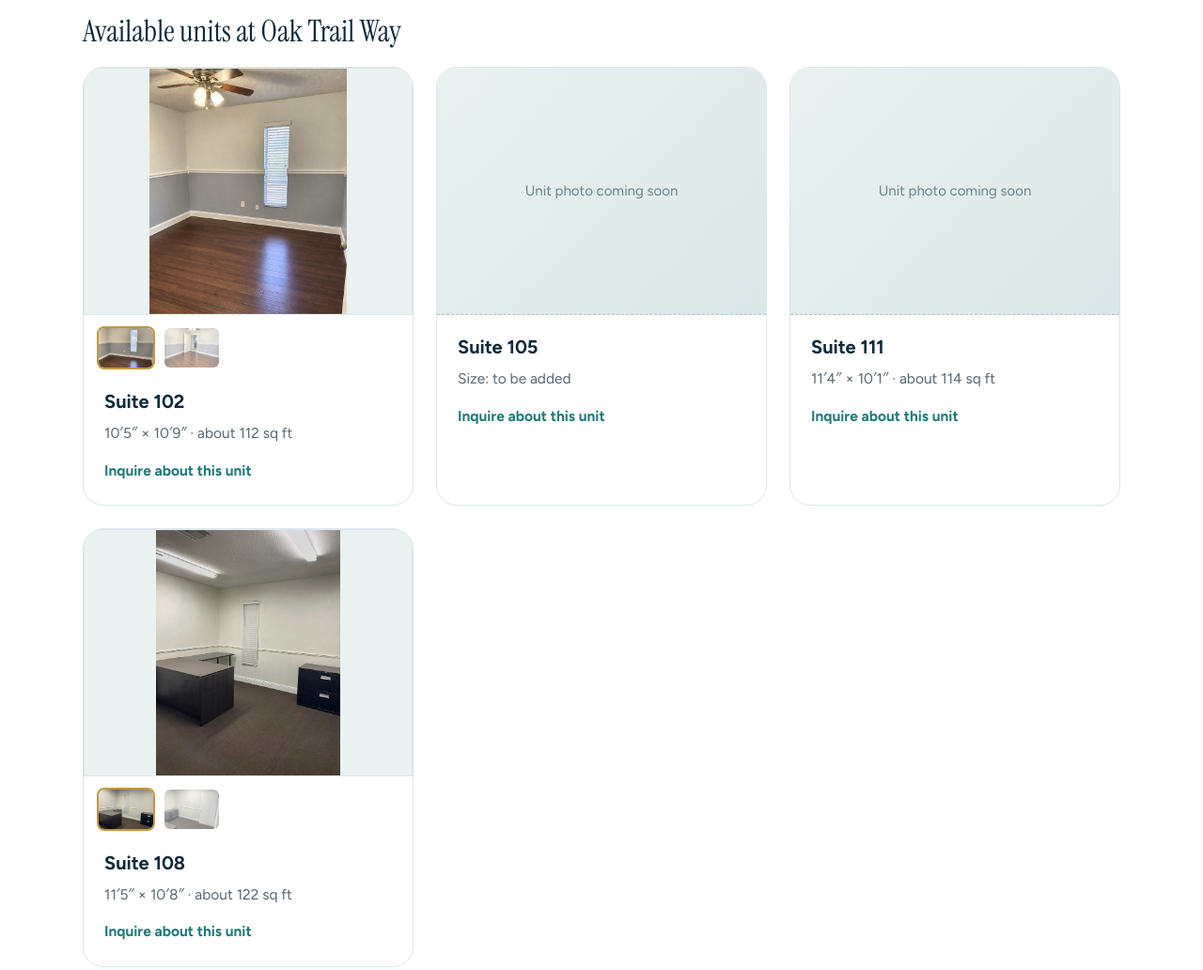
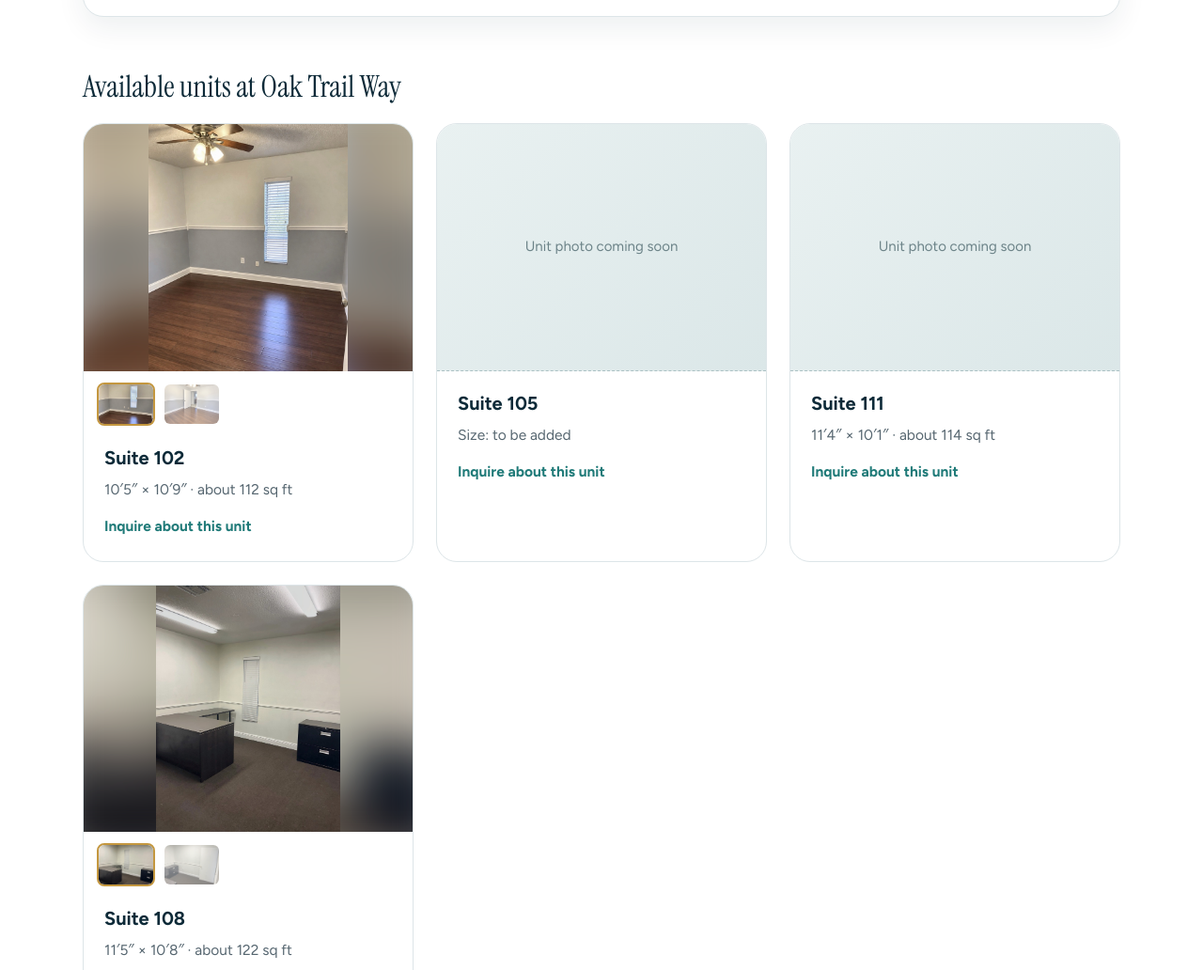
Before and after one commit to hynriai-developer/professional-office-suite, a plain HTML site: page index.html in a window 1280 px wide. Shown: the part 2126-3158 px from the top of the page at 94% size. Drawn offline with Linux system fonts and the light colour scheme; grey boxes are pictures that could not be loaded.

Commit message:
Fill portrait photo frames with a blurred backdrop; click a photo to view it full size
Co-Authored-By: Claude Sonnet 5.5 <noreply@anthropic.com>
Claude-Session: https://claude.ai/code/session_013GpXPnY66Y3sor3RosXk7C

```diff
--- a/index.html
+++ b/index.html
@@ -95,8 +95,10 @@
   .office a.dir:hover{color:var(--sea)}
   .ph{background:linear-gradient(135deg,#e9f1f1,#dbe7e8);border:1.5px dashed #aac0c3;border-radius:18px;display:flex;align-items:center;justify-content:center;color:#6c8388;font-size:15px;text-align:center;padding:12px}
   .ph.front{aspect-ratio:4/3}
-  img.front,img.unit{width:100%;display:block;border-radius:18px;object-fit:contain;background:#e9f1f1}
-  img.front{height:auto;max-height:560px}
+  .pic{position:relative;overflow:hidden;aspect-ratio:4/3;background:#dbe7e8;border-radius:18px;cursor:zoom-in;isolation:isolate}
+  .pic::before{content:"";position:absolute;inset:-40px;background:var(--bg) center/cover;filter:blur(26px) saturate(1.15) brightness(.97);z-index:-1}
+  .pic img{width:100%;height:100%;display:block;object-fit:contain;background:none;border:0;border-radius:0;box-shadow:none;transform:none!important}
+  .unit .pic{border-radius:0}
   .map-box{border:1px solid var(--line);border-radius:22px;overflow:hidden;background:#fff;box-shadow:0 12px 30px rgba(13,42,56,.07)}
   .map-box iframe{display:block;width:100%;height:400px;border:0}
   .units-h{margin:56px 0 20px;font-family:var(--serif);font-weight:400;color:var(--ink);font-size:32px;line-height:1.15}
@@ -104,7 +106,6 @@
   .unit{background:#fff;border:1px solid var(--line);border-radius:22px;overflow:hidden;transition:transform .25s,box-shadow .25s}
   .unit:hover{transform:translateY(-4px);box-shadow:0 20px 40px rgba(13,42,56,.13)}
   .unit .ph{aspect-ratio:4/3;border:0;border-radius:0;border-bottom:1.5px dashed #aac0c3}
-  .unit img.unit{aspect-ratio:4/3;border-radius:0;object-fit:contain}
   .thumbs{display:flex;gap:8px;padding:12px 14px 0}
   .thumbs img{width:62px;height:46px;object-fit:cover;border-radius:8px;cursor:pointer;opacity:.55;border:2px solid transparent;transition:opacity .2s}
   .thumbs img:hover{opacity:.9}
@@ -174,6 +175,10 @@
     .map-tabs button{padding:10px 16px;font-size:15px}
     .office h3{font-size:32px}
   }
+  .lb{position:fixed;inset:0;z-index:50;background:rgba(7,20,28,.88);display:none;align-items:center;justify-content:center;padding:24px;cursor:zoom-out}
+  .lb.on{display:flex}
+  .lb img{max-width:100%;max-height:100%;border-radius:12px;box-shadow:0 20px 60px rgba(0,0,0,.5)}
+  .lb button{position:absolute;top:18px;right:20px;background:#fff;border:0;border-radius:999px;width:44px;height:44px;font-size:24px;cursor:pointer;line-height:1}
 </style>
 </head>
 <body>
@@ -294,6 +299,7 @@
 </section>
 
 </main>
+<div class="lb" id="lb" role="dialog" aria-label="Photo viewer"><button type="button" aria-label="Close photo">&times;</button><img alt=""></div>
 
 <footer>
   <div class="wrap">
@@ -337,14 +343,17 @@
   ];
 
   function esc(t){ var d=document.createElement('div'); d.textContent=t; return d.innerHTML; }
+  function pic(src, cls, alt){
+    return '<div class="pic '+cls+'" style="--bg:url(&quot;'+encodeURI(src)+'&quot;)"><img class="'+(cls==='pic-front'?'front':'unit')+'" src="'+esc(src)+'" alt="'+alt+'" data-full="'+esc(src)+'"></div>';
+  }
   function renderOffice(o){
     var q = encodeURIComponent(o.mapq);
-    var front = o.front ? '<img class="front" src="'+esc(o.front)+'" alt="Front of '+esc(o.name)+' office building">'
+    var front = o.front ? pic(o.front,'pic-front','Front of '+esc(o.name)+' office building')
                         : '<div class="ph front">Front-of-building photo coming soon</div>';
     var units = o.units.length ? o.units.map(function(u){
       var pics = u.photos || (u.photo ? [u.photo] : []);
       var alt = esc(o.name+' '+u.suite);
-      var ph = pics.length ? '<img class="unit" src="'+esc(pics[0])+'" alt="'+alt+'">' : '<div class="ph">Unit photo coming soon</div>';
+      var ph = pics.length ? pic(pics[0],'pic-unit',alt) : '<div class="ph">Unit photo coming soon</div>';
       if (pics.length > 1) {
         ph += '<div class="thumbs">'+pics.map(function(src,i){
           return '<img src="'+esc(src)+'" alt="'+alt+' photo '+(i+1)+'" class="'+(i===0?'on':'')+'" data-src="'+esc(src)+'">';
@@ -356,7 +365,7 @@
     }).join('') : '<div class="empty">No units are listed here right now. Contact us about upcoming openings.</div>';
     var shared = (o.shared||[]).map(function(x){
       var pics=x.photos||[];
-      var ph = pics.length ? '<img class="unit" src="'+esc(pics[0])+'" alt="'+esc(x.name)+'">' : '<div class="ph">Photo coming soon</div>';
+      var ph = pics.length ? pic(pics[0],'pic-unit',esc(x.name)) : '<div class="ph">Photo coming soon</div>';
       if (pics.length > 1) {
         ph += '<div class="thumbs">'+pics.map(function(src,i){
           return '<img src="'+esc(src)+'" alt="'+esc(x.name)+' photo '+(i+1)+'" class="'+(i===0?'on':'')+'" data-src="'+esc(src)+'">';
@@ -374,7 +383,7 @@
       '<h3 class="units-h">Available units at '+esc(o.name)+'</h3><div class="units">'+units+'</div>'+sharedHtml;
     document.querySelectorAll('#officePanel .thumbs img').forEach(function(t){
       t.addEventListener('click', function(){
-        var card=t.closest('.unit'); card.querySelector('img.unit').src=t.dataset.src;
+        var card=t.closest('.unit'); card.querySelector('img.unit').src=t.dataset.src; card.querySelector('img.unit').dataset.full=t.dataset.src; card.querySelector('.pic').style.setProperty('--bg','url("'+encodeURI(t.dataset.src)+'")');
         card.querySelectorAll('.thumbs img').forEach(function(x){x.classList.remove('on')}); t.classList.add('on');
       });
     });
@@ -391,6 +400,13 @@
     tabs.appendChild(b);
   });
   renderOffice(OFFICES[0]);
+  var lb=document.getElementById('lb'), lbi=lb.querySelector('img');
+  document.getElementById('officePanel').addEventListener('click', function(e){
+    var im=e.target.closest('.pic img'); if(!im) return;
+    lbi.src=im.dataset.full; lbi.alt=im.alt; lb.classList.add('on');
+  });
+  lb.addEventListener('click', function(){ lb.classList.remove('on'); });
+  document.addEventListener('keydown', function(e){ if(e.key==='Escape') lb.classList.remove('on'); });
   document.getElementById('yr').textContent = new Date().getFullYear();
   document.getElementById('inquiry').addEventListener('submit', function(e){
     e.preventDefault();
```
